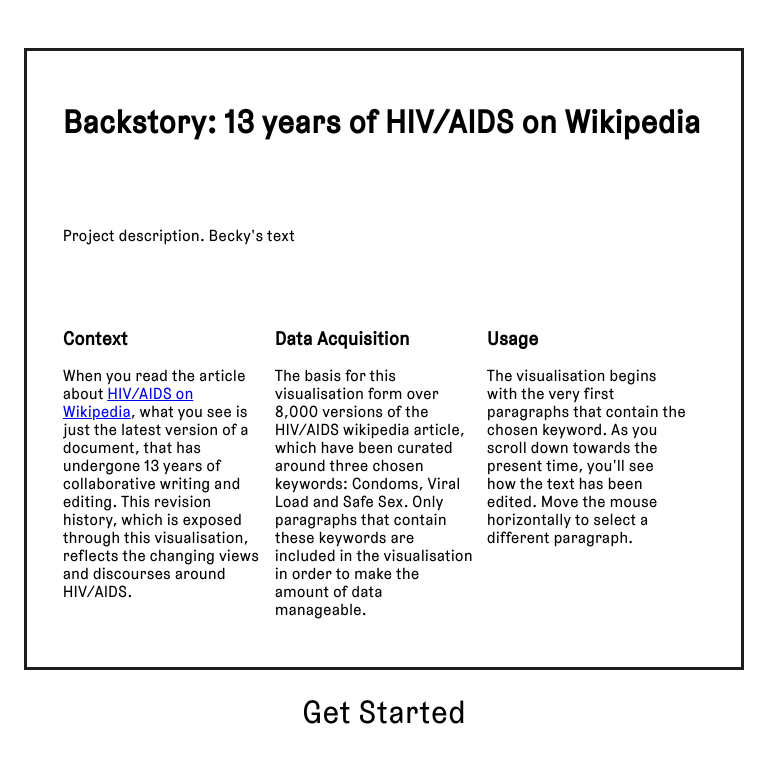
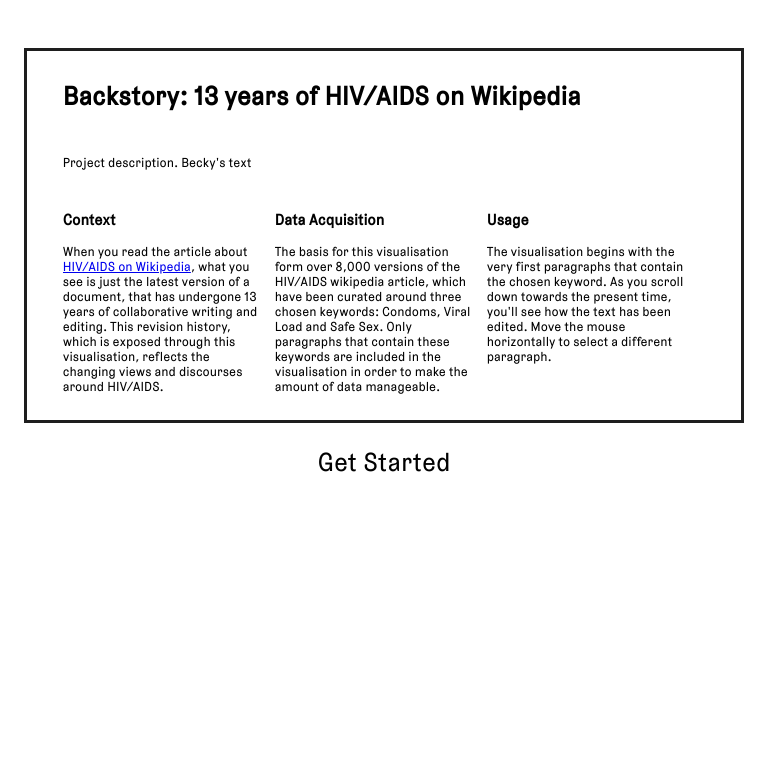
Before and after one commit to fkraeutli/Backstory-ICA, a CodeIgniter app: page / in a window 768 px wide. Shown: the top 762 px of the page. Run offline with CodeIgniter, Linux system fonts and the light colour scheme.

Commit message:
Layout issues

```diff
--- a/css/style.css
+++ b/css/style.css
@@ -10,6 +10,12 @@ html {
 body {
   margin: 0;
   padding: 0;
+  font-size: 16px;
+}
+@media only screen and (min-width: 40.063em) and (max-width: 64em) {
+  body {
+    font-size: 13px;
+  }
 }
 #backstory {
   height: 100%;
@@ -207,6 +213,7 @@ body {
   font-size: 2em;
   margin: auto;
   color: black;
+  padding-bottom: 2em;
 }
 #instructions #close_button:hover {
   color: #ed1c24;
@@ -230,8 +237,10 @@ body {
 }
 #instructions .row {
   overflow: hidden;
-  margin: 2em 5%;
-  margin-bottom: 3em;
+  margin: 1em 5%;
+}
+#instructions .row:last-child {
+  margin-bottom: 2em;
 }
 #instructions h2.topic {
   float: left;
--- a/css/style.less
+++ b/css/style.less
@@ -25,9 +25,19 @@ body {
 
 	margin: 0;
 	padding: 0;
+	font-size: 16px;
 
 }
 
+@media only screen and (min-width: 40.063em) and (max-width: 64em) {
+
+	body {
+
+		font-size: 13px;
+
+	}
+
+}
 
 #backstory {
 
@@ -264,6 +274,7 @@ body {
 		font-size: 2em;
 		margin: auto;
 		color: black;
+		padding-bottom: 2em;
 
 	}
 
@@ -300,8 +311,13 @@ body {
 	.row {
 
 		overflow: hidden;
-		margin: 2em 5%;
-		margin-bottom: 3em;
+		margin: 1em 5%;
+
+	}
+
+	.row:last-child {
+
+		margin-bottom: 2em;
 
 	}
 
```
